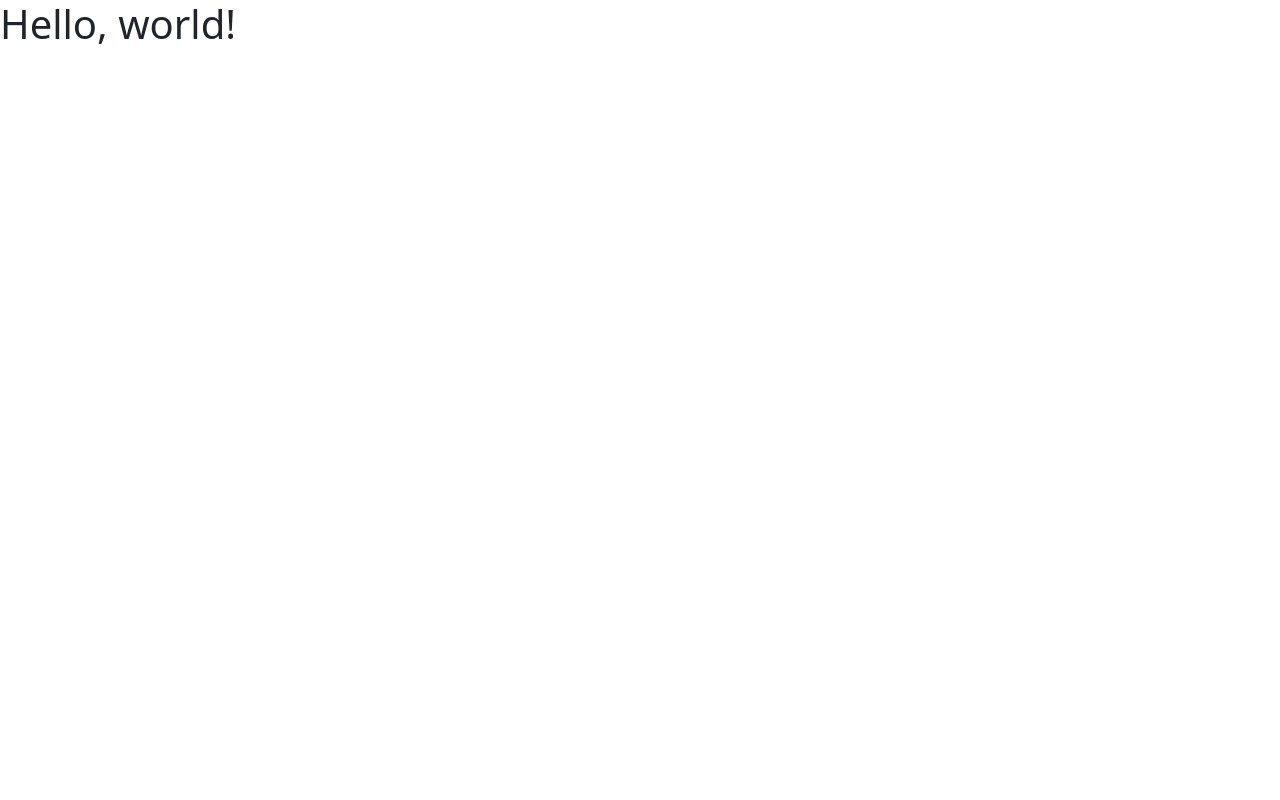
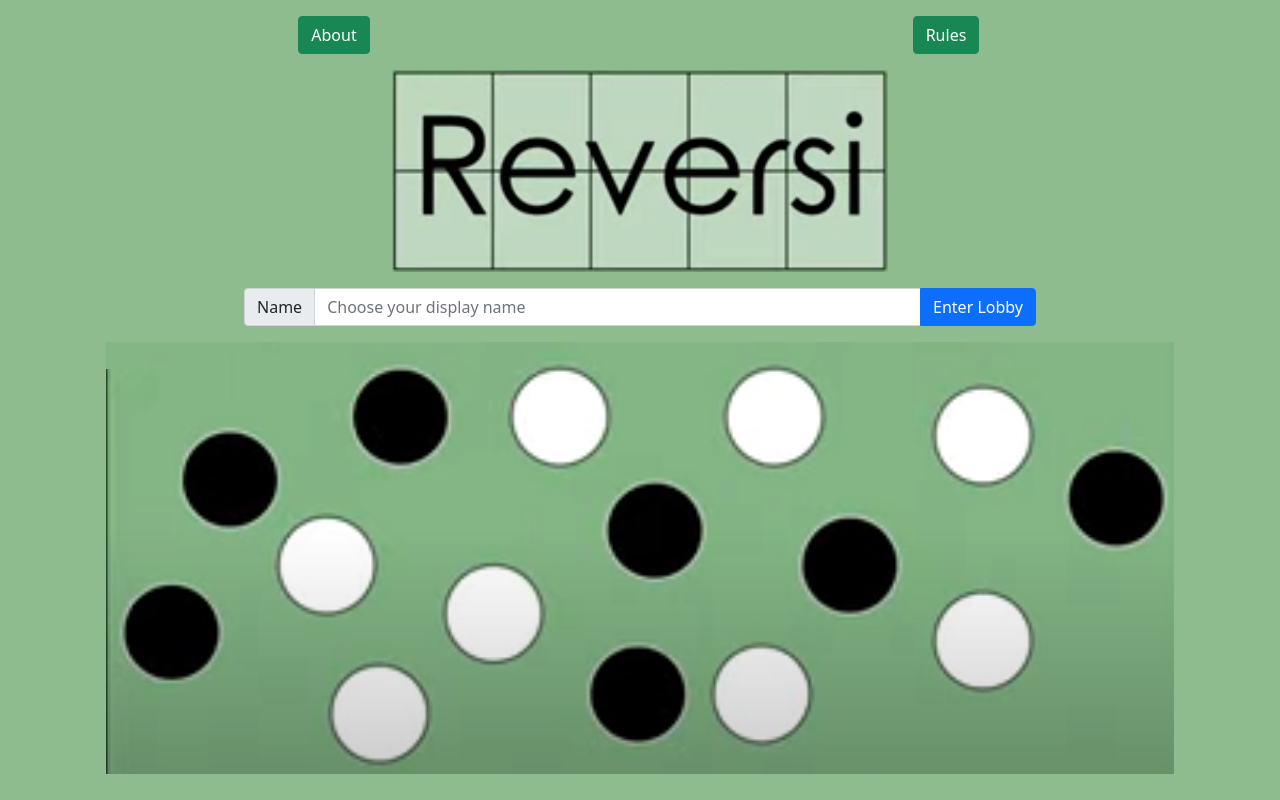
Before and after one commit to kyfo-uci/kyfo-othello-reversi, a website: page public/index.html in a window 1280 px wide. Drawn offline with nearby package versions, Linux system fonts and the light colour scheme.

Commit message:
Creating basic entrance changes: Changed index.html. Added about.html and lobby.html placeholders.  Also added placeholder images for indx.html

```diff
--- a/public/index.html
+++ b/public/index.html
@@ -7,16 +7,50 @@
 
     <!-- Bootstrap CSS -->
     <link href="https://cdn.jsdelivr.net/npm/bootstrap@5.0.0/dist/css/bootstrap.min.css" rel="stylesheet" integrity="sha384-wEmeIV1mKuiNpC+IOBjI7aAzPcEZeedi5yW5f2yOq55WWLwNGmvvx4Um1vskeMj0" crossorigin="anonymous">
+    <style>
+      body {
+        background-color: darkseagreen;
+      }
+    </style>
+    <title>KyFo's Reversi</title>
+  </head>
 
-    <title>Hello, world!</title>
-  </head>
   <body>
-    <h1>Hello, world!</h1>
-
-    <!-- Optional JavaScript; choose one of the two! -->
+    <div class = 'container-fluid'>
+      <!-- Row 1 Buttons -->
+      <div class = 'row m-3'>
+        <div class = 'col text-center'>
+          <a class = 'btn btn-success text-nowrap' href='about.html'>About</a>
+        </div>
+        <div class = 'col text-center'>
+          <a class = 'btn btn-success text-nowrap' href='https://en.wikipedia.org/wiki/Reversi' target='_blank'>Rules</a>
+        </div>
+      </div>
+      <!-- Row 2 Logo Splash -->
+      <div class = 'row m-3'>
+        <div class = 'col text-center'>
+          <img class = 'img-fluid' src='assets/images/top-splash.png' alt='Reversi Logo 1'/>
+        </div>
+      </div>
+      <!-- Row 3 Login -->
+      <div class = 'row align-items-center justify-content-center m-3'>
+        <div col class = 'col-8'>
+          <div class = 'input-group'>
+            <span class = 'input-group-text' id="displayName">Name</span>
+            <input type='text' class = 'form-control text-nowrap' id="nameInput" placeholder="Choose your display name" aria-label="Enter your display now for use while playing KyFo's Reversi" aria-describedby="displayName"/>
+            <button type='submit' class='btn btn-primary text-nowrap' id="lobbyButton" onClick="window.location='lobby.html'">Enter Lobby</button>
+          </div>
+        </div>
+      </div>
+      <!-- Row 4 Bottom splash -->
+      <div class = 'row m-3'>
+        <div class = 'col text-center'>
+          <img class = 'img-fluid' src='assets/images/bottom-splash.png' alt='Reversi Logo 2'/>
+        </div>
+      </div>
+    </div>
 
     <!-- Option 1: Bootstrap Bundle with Popper -->
     <script src="https://cdn.jsdelivr.net/npm/bootstrap@5.0.0/dist/js/bootstrap.bundle.min.js" integrity="sha384-p34f1UUtsS3wqzfto5wAAmdvj+osOnFyQFpp4Ua3gs/ZVWx6oOypYoCJhGGScy+8" crossorigin="anonymous"></script>
-
   </body>
 </html>
```
Also changed, not shown: public/about.html (added, +38 -0 lines), public/lobby.html (added, +38 -0 lines), public/assets/images/bottom-splash.png (added), public/assets/images/top-splash.png (added).
